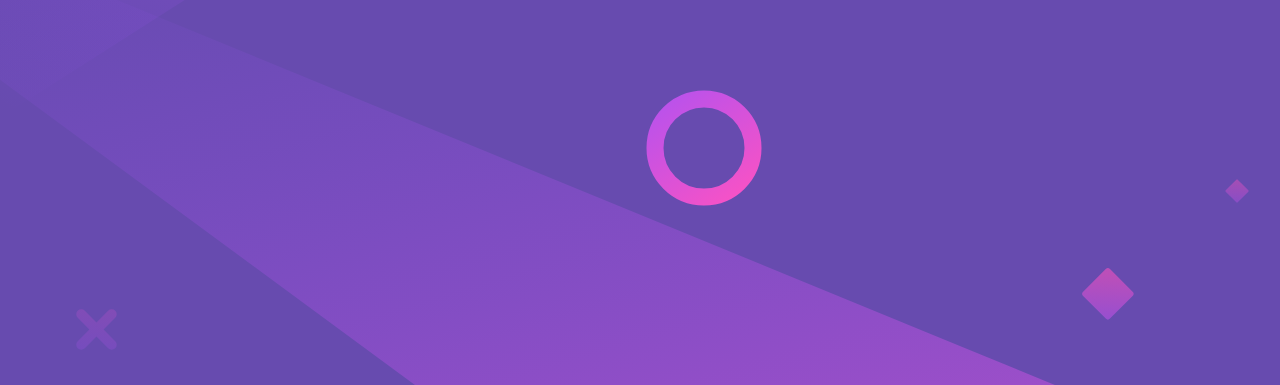
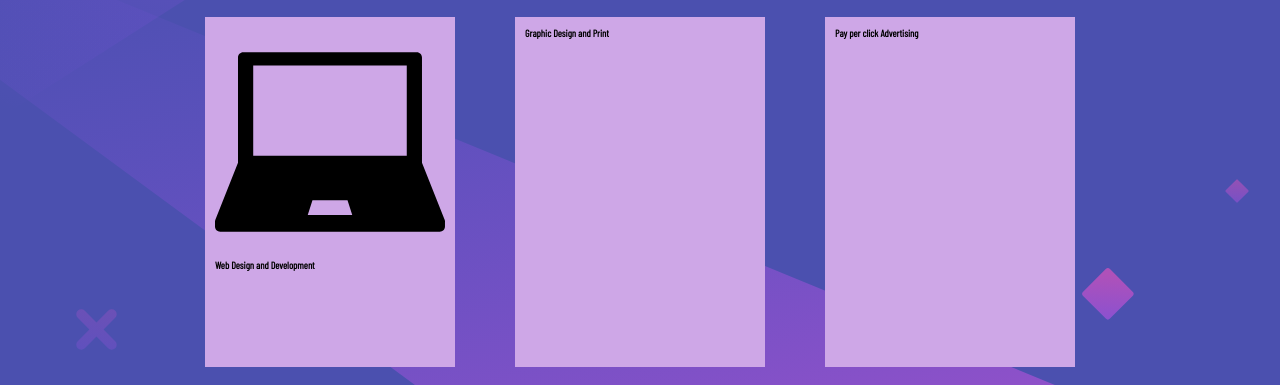
Before and after one commit to rohit1101/task-1, a plain HTML site: page index.html in a window 1280 px wide. Shown: the part 415-800 px from the top of the page. Drawn offline with nearby package versions, Linux system fonts and the light colour scheme.

Commit message:
Add SVGs

```diff
--- a/index.html
+++ b/index.html
@@ -43,9 +43,16 @@
         </div>
 
         <div class="cards">
-            <div class="card-1"></div>
-            <div class="card-2"></div>
-            <div class="card-3"></div>
+            <div class="card-1">
+                <img src="laptop.svg" alt="laptop">
+                <h1>Web Design and Development</h1>
+            </div>
+            <div class="card-2">
+                <h1>Graphic Design and Print</h1>
+            </div>
+            <div class="card-3">
+                <h1>Pay per click Advertising</h1>
+            </div>
         </div>
 
     </div>
--- a/style.css
+++ b/style.css
@@ -13,7 +13,7 @@ body {
 
 .wrap {
   height: 100vh;
-  background-color: hsl(257, 40%, 49%);
+  background-color: hsl(237, 40%, 49%);
   background-image: url("/bg-desktop.svg");
 }
 
@@ -74,5 +74,34 @@ body {
 
 .wrap .content .image img {
   width: 40rem;
-  height: 25rem;
+  height: 23rem;
 }
+
+.wrap .cards {
+  display: flex;
+  justify-content: center;
+}
+
+.wrap .cards .card-1 {
+  background-color: #cea7e7;
+  width: 25rem;
+  height: 35rem;
+  margin: 0 3rem;
+  padding: 1rem 1rem;
+}
+
+.wrap .cards .card-2 {
+  background-color: #cea7e7;
+  width: 25rem;
+  height: 35rem;
+  margin: 0 3rem;
+  padding: 1rem 1rem;
+}
+
+.wrap .cards .card-3 {
+  background-color: #cea7e7;
+  width: 25rem;
+  height: 35rem;
+  margin: 0 3rem;
+  padding: 1rem 1rem;
+}
```
Also changed, not shown: laptop.svg (added), pay.svg (added), witness.svg (added).
